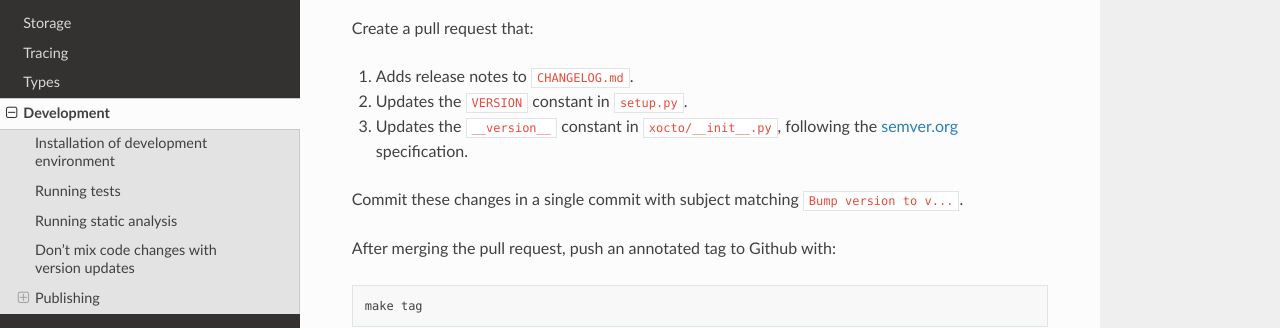
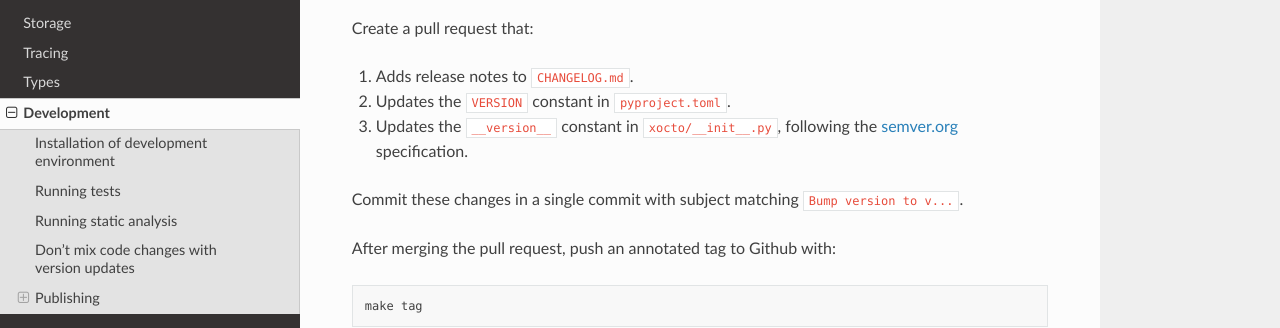
Before and after one commit to octoenergy/xocto, a Sphinx documentation site: the page built from docs/xocto/development.md, in a window 1280 px wide and 900 px high, scrolled down 1342 px. Shown: the part 336-664 px from the top of the window. Built offline with Sphinx 7.4.7 and the Read the Docs theme 2.0.0, drawn with Linux system fonts in a browser that asks for light colours.

Commit message:
Remove references to setup.py
Version now tracked and pull from pyproject.toml

```diff
--- a/docs/xocto/development.md
+++ b/docs/xocto/development.md
@@ -75,7 +75,7 @@ Create a pull request that:
 
 1. Adds release notes to `CHANGELOG.md`.
 
-2. Updates the `VERSION` constant in `setup.py`.
+2. Updates the `VERSION` constant in `pyproject.toml`.
 
 3. Updates the `__version__` constant in `xocto/__init__.py`, following the [semver.org](https://semver.org/) specification.
 
```
Also changed, not shown: 1 other file.
